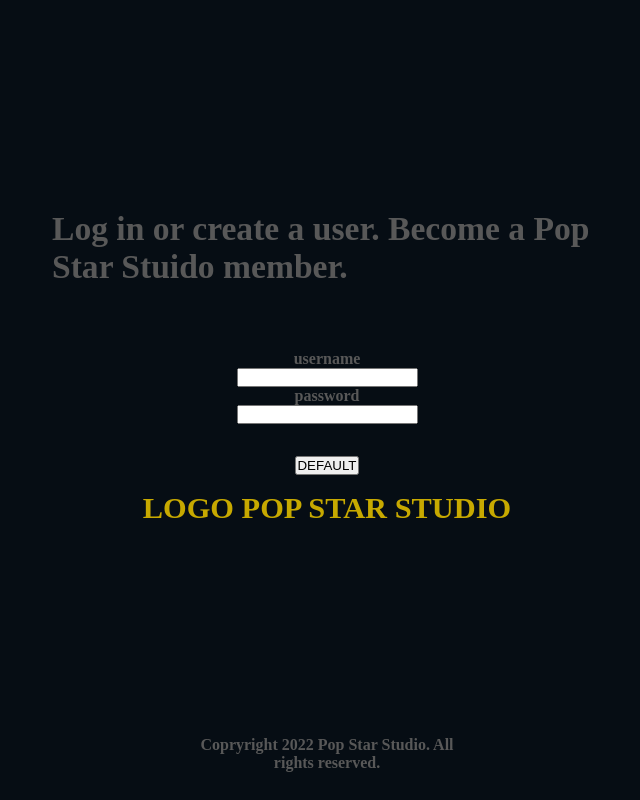
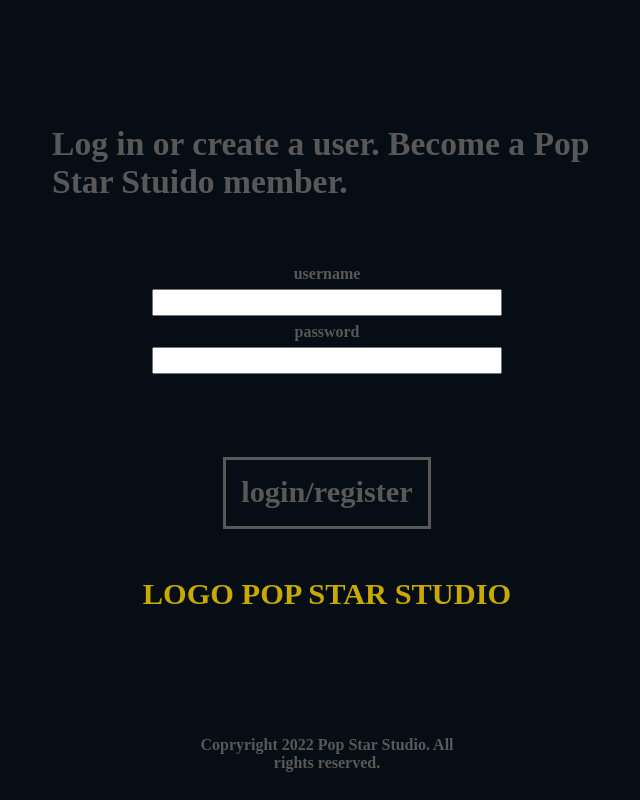
Before and after one commit to NikolaJoksimovic/pop-star-studio, a React (Create React App) app in the folder client/: page /auth in a window 1280 px wide. Shown: the whole page, without its empty margins (313-953 px from the left). Built offline with nearby package versions, Linux system fonts and the light colour scheme; a web font is replaced by a local one.

Commit message:
finish styling auth page

```diff
--- a/client/src/index.css
+++ b/client/src/index.css
@@ -15,6 +15,7 @@
   --margin-div: 1em;
   --margin-input: 0.5em;
 
+  --border-btn: 0.2rem solid var(--clr-font);
   --border-div: 0.2rem solid var(--clr-font);
   --border-input: 0.2rem solid var(--clr-font);
 
@@ -64,6 +65,19 @@ h5 {
   display: flex;
   justify-content: center;
   align-items: center;
+}
+.primary-btn {
+  background-color: transparent;
+  padding: var(--padding-btn);
+  border: var(--border-btn);
+  color: var(--clr-font);
+  font-size: 1.4rem;
+  font-weight: 700;
+  font-family: var(--font-primary);
+}
+.primary-btn:hover {
+  border-color: var(--clr-lamp);
+  color: var(--clr-lamp);
 }
 @media screen and (min-width: 768px) {
   h1 {
@@ -152,6 +166,7 @@ h5 {
   height: 50%;
 
   font-size: 1.5rem;
+  font-weight: 700;
   padding: var(--padding-btn);
   border: 0.2rem solid var(--clr-font);
   color: var(--clr-font);
@@ -184,7 +199,8 @@ h5 {
   .video-login-container {
     flex-direction: row;
   }
-  .login-btn {
+  .login-btn,
+  .primary-btn {
     font-size: 1.7rem;
   }
   .language-selector {
@@ -210,10 +226,12 @@ h5 {
     margin: 0;
   }
   .login-btn {
-    font-size: 1.7rem;
     position: absolute;
     right: 0;
     bottom: 0;
+    font-size: 1.9rem;
+  }
+  .primary-btn {
     font-size: 1.9rem;
   }
   .language-selector {
@@ -236,9 +254,19 @@ h5 {
 .form-container {
   padding: var(--padding-div);
   margin: var(--margin-div);
+  width: 100%;
 }
 #auth-section form {
   flex-direction: column;
+}
+#auth-section form input {
+  width: 90%;
+  max-width: 350px;
+  padding: var(--padding-input);
+  margin: var(--margin-input);
+}
+#auth-section form button {
+  margin: 2.5em 0 0 0;
 }
 .text-container {
   padding: var(--padding-div);
--- a/client/src/languages/en.json
+++ b/client/src/languages/en.json
@@ -3,5 +3,6 @@
   "logout-btn": "logout",
   "user-name-span": "user: ",
   "auth-h1": "Log in or create a user. Become a Pop Star Stuido member.",
-  "shared-footer": "Copryright 2022 Pop Star Studio. All rights reserved."
+  "shared-footer": "Copryright 2022 Pop Star Studio. All rights reserved.",
+  "auth-btn": "login/register"
 }
--- a/client/src/languages/srp.json
+++ b/client/src/languages/srp.json
@@ -3,5 +3,6 @@
   "logout-btn": "odjava",
   "user-name-span": "korisnik: ",
   "auth-h1": "Uloguj se ili kreiraj nalog. Postani  clan Pop Star Studia.",
-  "shared-footer": "Copryright 2022 Pop Star Studio. All rights reserved."
+  "shared-footer": "Copryright 2022 Pop Star Studio. All rights reserved.",
+  "auth-btn": "prijava/registracija"
 }
--- a/client/src/pages/Authentication.js
+++ b/client/src/pages/Authentication.js
@@ -14,9 +14,11 @@ const Authenication = () => {
           <input type='text' />
           <label htmlFor=''>password</label>
           <input type='password' />
+          <button type='submit' className='primary-btn'>
+            <Text text_id='auth-btn'>DEFAULT</Text>
+          </button>
         </form>
       </div>
-      <button>DEFAULT</button>
       <div className='img-container'>
         <h2>LOGO POP STAR STUDIO</h2>
       </div>
```
